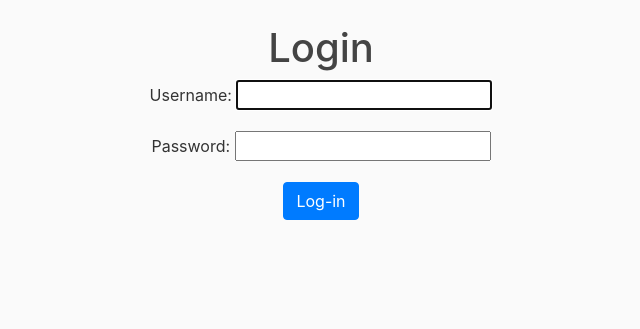
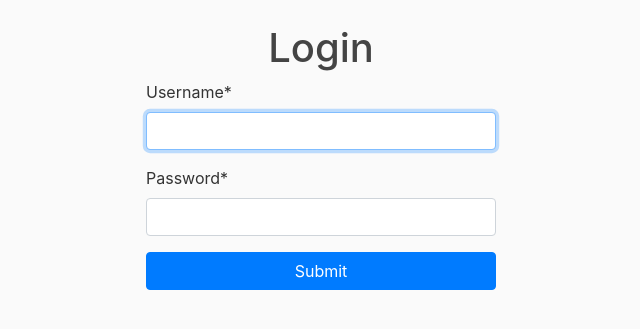
Before and after one commit to duartegalvao/SIRS_AuthServer, a Django app: page /login/ in a window 1280 px wide. Shown: the part 56-385 px from the top of the page, without its empty margins (319-959 px from the left). Run offline with Django 3.2, Linux system fonts and the light colour scheme; some libraries are stand-ins or nearby versions.

Commit message:
UI changes

```diff
--- a/auth/auth/settings.py
+++ b/auth/auth/settings.py
@@ -40,6 +40,7 @@ INSTALLED_APPS = [
     'django.contrib.staticfiles',
     'rest_framework',
     'captcha',
+    'crispy_forms'
 ]
 
 MIDDLEWARE = [
@@ -122,6 +123,8 @@ USE_TZ = True
 
 STATIC_URL = '/static/'
 
+CRISPY_TEMPLATE_PACK = 'bootstrap4'
+
 try:
     from .local_settings import *
 except ImportError:
--- a/auth/auth_server/static/auth_server/main.css
+++ b/auth/auth_server/static/auth_server/main.css
@@ -101,3 +101,9 @@ hr {
     width: 95%;
     background-color: #444444;
 }
+
+.submitSIRSBtn {
+  display: block;
+  width: 100%;
+  margin: 0 auto;
+}
--- a/auth/auth_server/templates/auth_server/base.html
+++ b/auth/auth_server/templates/auth_server/base.html
@@ -42,7 +42,7 @@
   <body>
     <div class="container">
         <div class="row">
-            <div class="col-md-12 text-center">
+            <div class="col-md-12">
                 {% if messages %}
                     {% for message in messages %}
                         <div class="alert alert-{{ message.tags }}">
--- a/auth/auth_server/templates/auth_server/login.html
+++ b/auth/auth_server/templates/auth_server/login.html
@@ -1,13 +1,18 @@
 {% extends "auth_server/base.html" %}
+{% load crispy_forms_tags %}
 {% block content %}
-    <h1>Login</h1>
+    <div class="row justify-content-center">
+        <div class="col-md-4">
+            <h1 style="text-align: center">Login</h1>
             <form method="post">
                 {% csrf_token %}
                 <div class="form-group">
                     <fieldset>
-            {{ form.as_p }}
+                        {{ form|crispy }}
                     </fieldset>
-        <button type="submit" class="btn btn-primary">Log-in</button>
+                    <button type="submit" class="btn btn-primary submitSIRSBtn">Submit</button>
                 </div>
             </form>
+        </div>
+    </div>
 {% endblock content %}
--- a/requirements.txt
+++ b/requirements.txt
@@ -3,3 +3,4 @@ djangorestframework
 pyotp
 django-annoying
 django-simple-captcha
+django-crispy-forms
```
Also changed, not shown: auth/auth_server/templates/auth_server/register.html (+8 -3 lines). Lines whose indentation alone changed are shown as unchanged.
